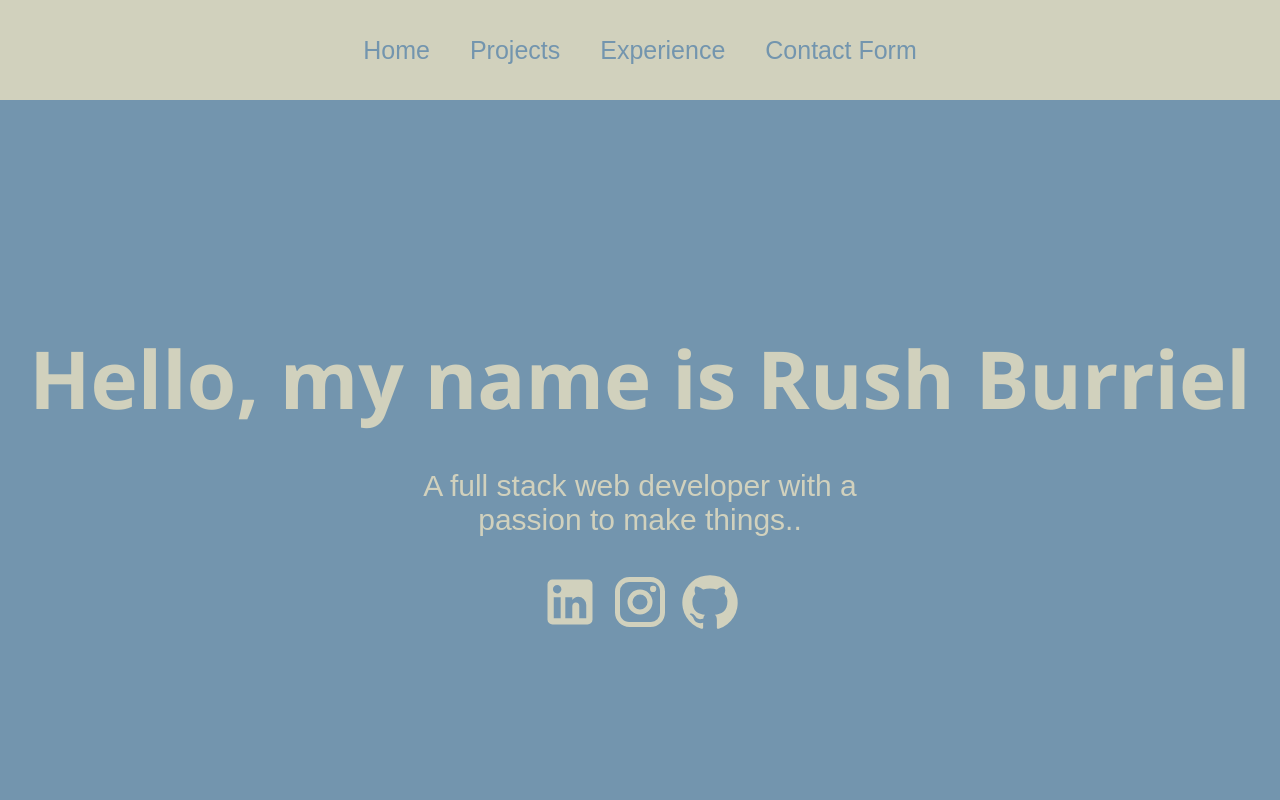
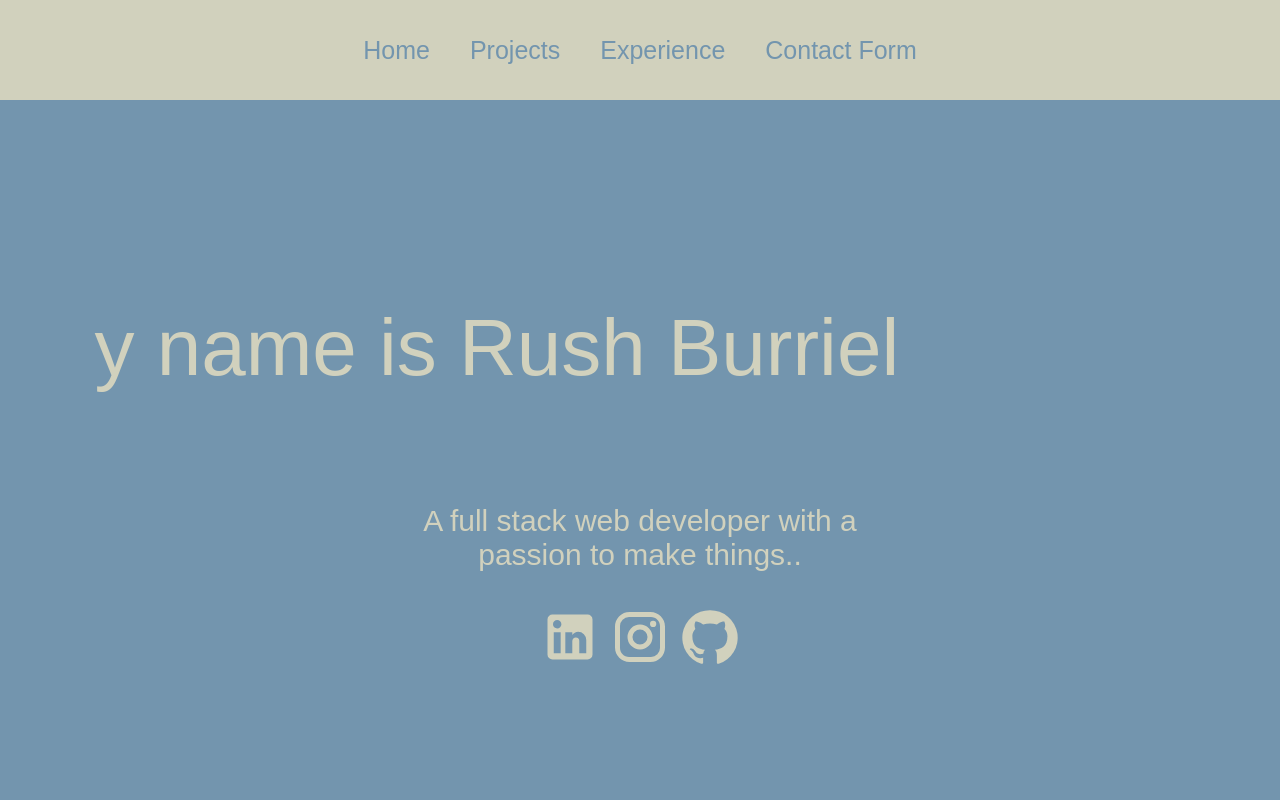
Before and after one commit to burrielrush/reactPortfolio, a React (Create React App) app: page / in a window 1280 px wide. Shown: the top 800 px of the page. Built offline with nearby package versions, Linux system fonts and the light colour scheme.

Commit message:
made intro a scroller

```diff
--- a/src/components/Footer.js
+++ b/src/components/Footer.js
@@ -5,7 +5,7 @@ import LinkedIn from '@mui/icons-material/LinkedIn';
 import "../styles/Footer.css"
 
 
-
+// Footer function for links to be active to social media, github and linkedin
 function Footer() {
   return (
     <div className="footer">
--- a/src/components/Navbar.js
+++ b/src/components/Navbar.js
@@ -2,7 +2,7 @@ import React from 'react'
 import { Link } from "react-router-dom";
 import "../styles/Navbar.css"
 
-
+// Function for navbar funcitonality, routes to various pages
 function Navbar() {
 
   return (
--- a/src/components/ProjectItem.js
+++ b/src/components/ProjectItem.js
@@ -1,5 +1,6 @@
 import React from 'react'
 
+// Function for my projects to display and function as a button with a display photo
 function ProjectItem({ image, name }) {
   return (
     <div className="projectItem">
--- a/src/pages/ContactForm.js
+++ b/src/pages/ContactForm.js
@@ -1,6 +1,8 @@
 import React, { useState } from 'react';
 import "../styles/ContactForm.css";
 
+
+// Function creating form for potential employers to fill out for contact
 function ContactForm() {
   const [formData, setFormData] = useState({
     name: '',
@@ -18,9 +20,7 @@ function ContactForm() {
 
   const handleSubmit = (e) => {
     e.preventDefault();
-    // Here, you can send the form data to your desired endpoint or perform any other action with the data.
     console.log(formData);
-    // Reset the form after submission
     setFormData({
       name: '',
       email: '',
--- a/src/pages/Experience.js
+++ b/src/pages/Experience.js
@@ -1,3 +1,4 @@
+// Importing VerticalTimeline components to be used in portfolio
 import React from 'react'
 import {
   VerticalTimeline,
@@ -7,7 +8,7 @@ import "react-vertical-timeline-component/style.min.css";
 import "../styles/Experience.css";
 
 
-
+// Timeline React function, displaying past school and work experience, coolest aspect of my portfolio so far
 function Experience() {
   return (
     <div className="experience">
--- a/src/pages/Home.js
+++ b/src/pages/Home.js
@@ -1,14 +1,20 @@
+// Importing necessary dependencies and styles
 import React from 'react';
 import Instagram from '@mui/icons-material/Instagram';
 import GitHub from '@mui/icons-material/GitHub';
 import LinkedIn from '@mui/icons-material/LinkedIn';
 import "../styles/Home.css";
 
+
+// Functional component for the Home section
 function Home() {
   return (
+    // Main container with className 'home'
     <div className="home">
       <div className="about">
-        <h2> Hello, my name is Rush Burriel </h2>
+        <div className= "scrolling-text-container">
+        <p className="scrolling-text">Hello, my name is Rush Burriel</p>
+        </div>
         <div className="prompt">
           <p>A full stack web developer with a passion to make things..</p>
           <div className="social-icons">
@@ -27,6 +33,7 @@ function Home() {
       <div className="skill">
       <h1>About me</h1>
       <p>
+        // About me, formatted with bolded headers
         <strong>About Me</strong><br />
         Hello there! I'm Rush Burriel, a passionate and creative web developer with a love for crafting engaging and user-friendly digital experiences. As a lifelong learner and problem solver, I find immense joy in the ever-evolving world of web development.<br /><br />
 
@@ -53,9 +60,8 @@ function Home() {
 
         Thank you for visiting my portfolio, and I look forward to the journey ahead!
       </p>
-
-      </div>
     </div>
+  </div>
   )
 }
 
--- a/src/pages/Projects.js
+++ b/src/pages/Projects.js
@@ -1,3 +1,4 @@
+// Importing nessecary functions from various files
 import React from 'react';
 import ProjectItem from '../components/ProjectItem';
 import HoriseonHW from "../assets/HoriseonHW.png";
@@ -5,6 +6,7 @@ import WritersCorner from "../assets/WritersCorner.png";
 import ReadMEGenerator from "../assets/ReadMEGenerator.png";
 import "../styles/Projects.css";
 
+// Function displaying projects for project tab. Links to gihub repos
 function Projects() {
   return (
     <div className="projects">
--- a/src/styles/Home.css
+++ b/src/styles/Home.css
@@ -33,6 +33,29 @@ home {
     margin: 5px;
     color: rgb(209, 209, 189);
   }
+  /* Set up the container to hide any overflow */
+.scrolling-text-container {
+  font-size: 80px;
+  color: rgb(209, 209, 189);
+  overflow: hidden;
+}
+
+/* Define the animation behavior using @keyframes */
+@keyframes scroll {
+  from {
+    transform: translateX(100%); /* Start from right edge of the container */
+  }
+  to {
+    transform: translateX(-100%); /* End at the left edge of the container */
+  }
+}
+
+/* Apply the animation to the scrolling text */
+.scrolling-text {
+  animation: scroll 10s linear infinite; /* Change '10s' to adjust the speed */
+  white-space: nowrap; /* Prevent text from wrapping */
+}
+
 
   .skill {
     margin: 150px;
```
